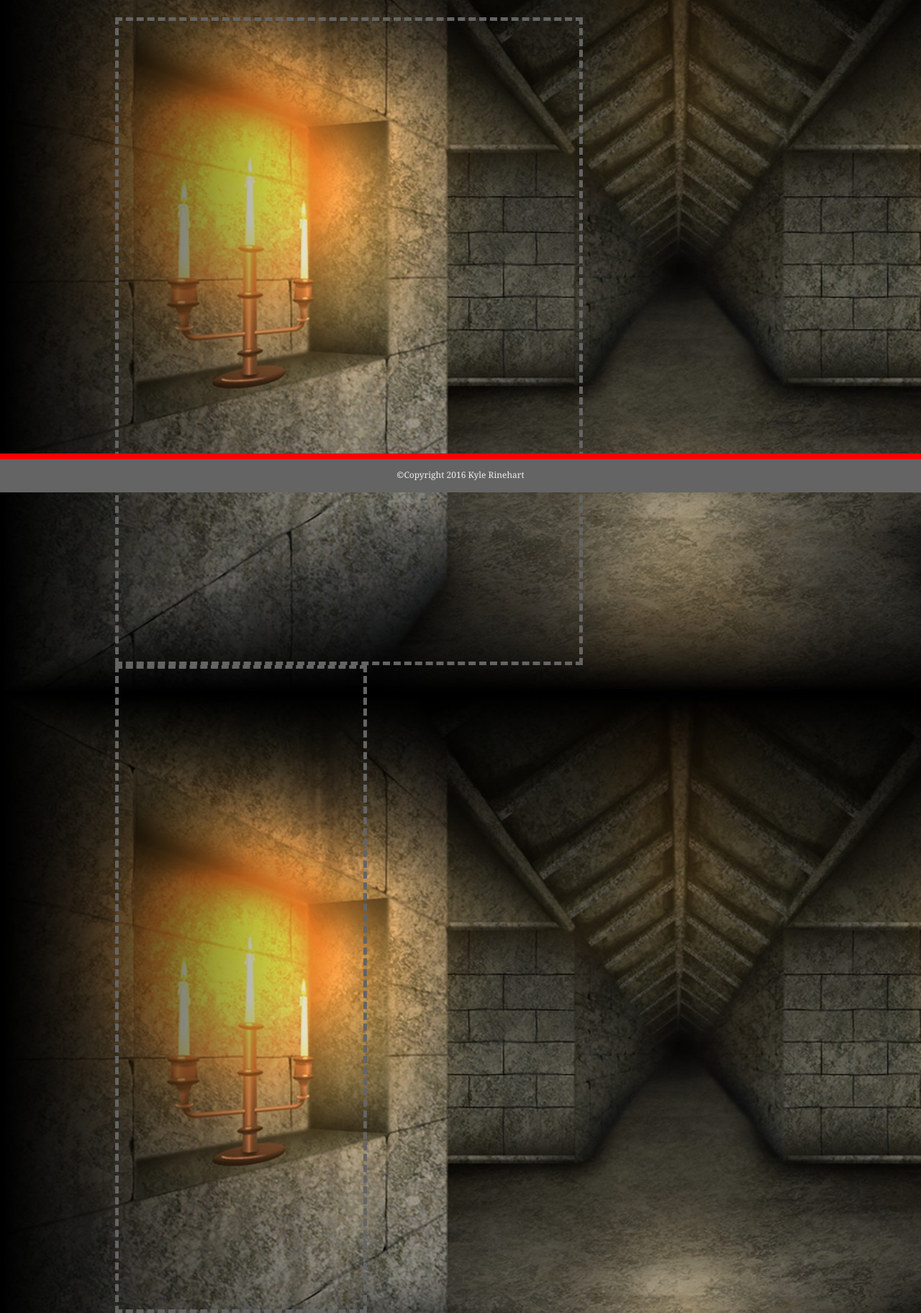
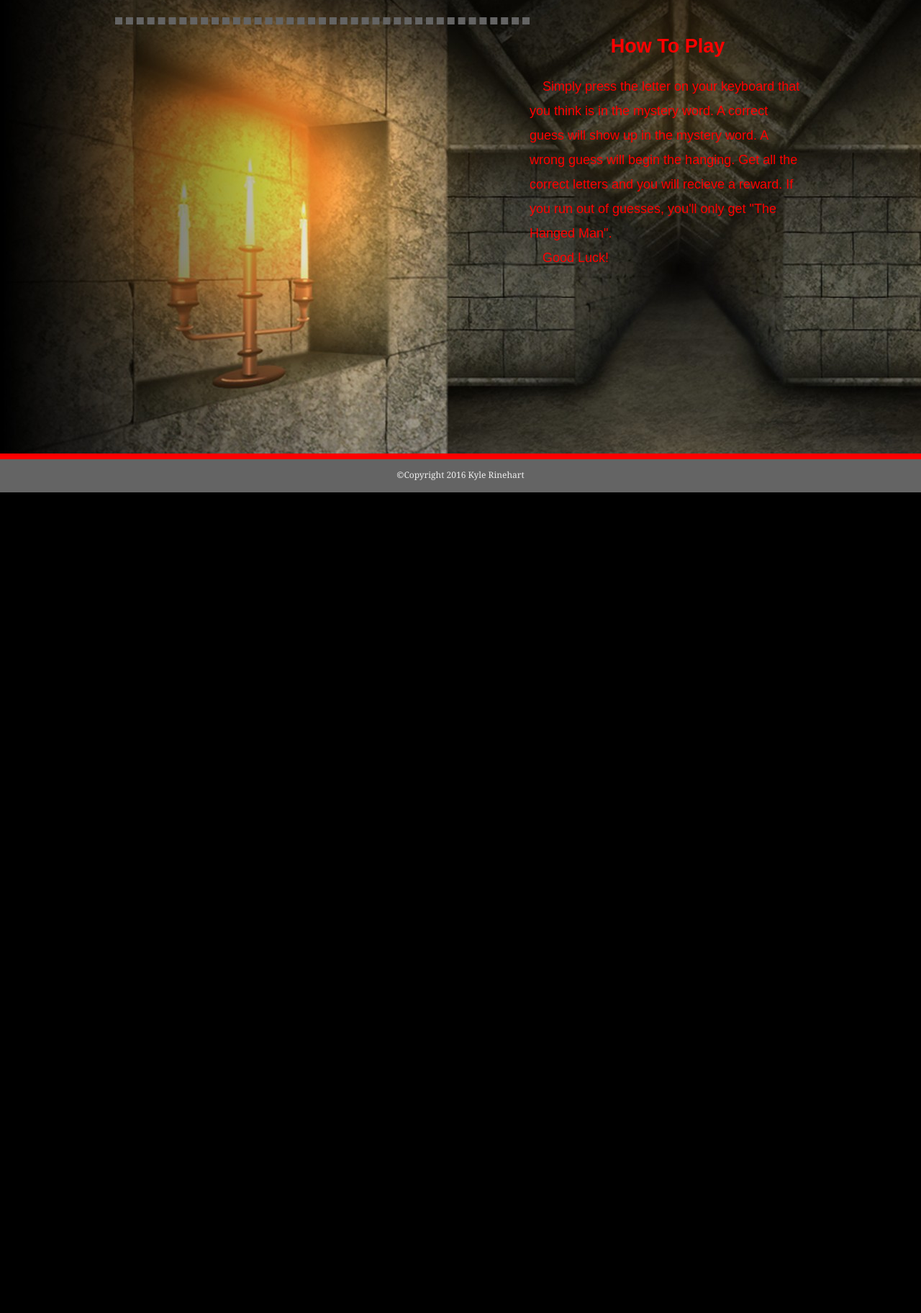
Before and after one commit to Havamere/week-3-game, a PHP site: page / in a window 1280 px wide. Shown: the part 116-1940 px from the top of the page at 72% size. After the commit the page ends 800 px from the top, so only its background shows below. Run offline with PHP 8.4, Linux system fonts and the light colour scheme; some web fonts are replaced.

Commit message:
Completed gameplay instructions

```diff
--- a/assets/css/style.css
+++ b/assets/css/style.css
@@ -84,14 +84,22 @@ h6 {
     /*Main Section*/
 
 .main-section {
-    width: 650px;
-    height: 900px;
-    border: 5px dashed #646464;
+    float: right;
+    width: 40%;
+    height: auto;
+}
+.main-section h2 {
+    color: red;
+    text-align: center;
+}
+.main-section p {
+    color: red;
 }
 
 .sidebar {
-    width: 350px;
-    height: 900px;
+    float: left;
+    width: 60%;
+    height: auto;
     border: 5px dashed #646464;
 }
 
--- a/index.html
+++ b/index.html
@@ -17,7 +17,8 @@
 		<div class="wrapper">
 			<div id="main-container" class="container">
 				<section class="main-section">
-
+					<h2>How To Play</h2>
+					<p>&emsp;Simply press the letter on your keyboard that you think is in the mystery word.  A correct guess will show up in the mystery word.  A wrong guess will begin the hanging.  Get all the correct letters and you will recieve a reward.  If you run out of guesses, you'll only get "The Hanged Man".<br>&emsp;Good Luck!
 				</section>
 				<section class="sidebar">
 
```
